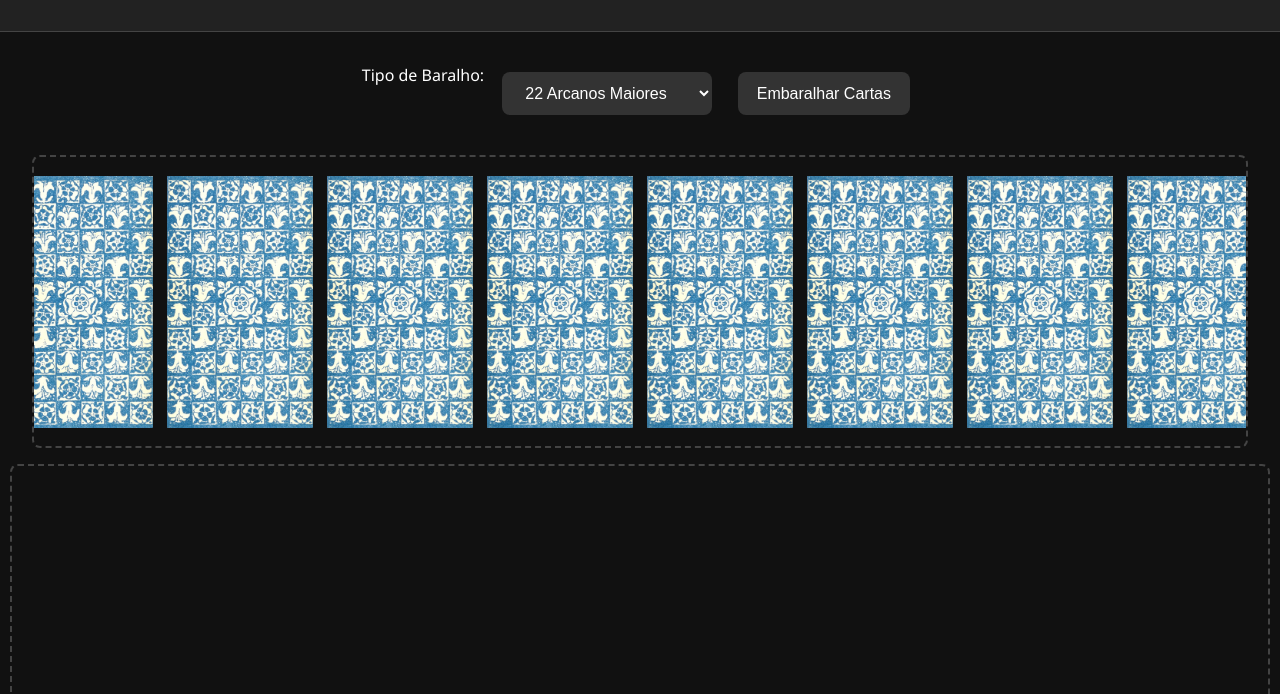
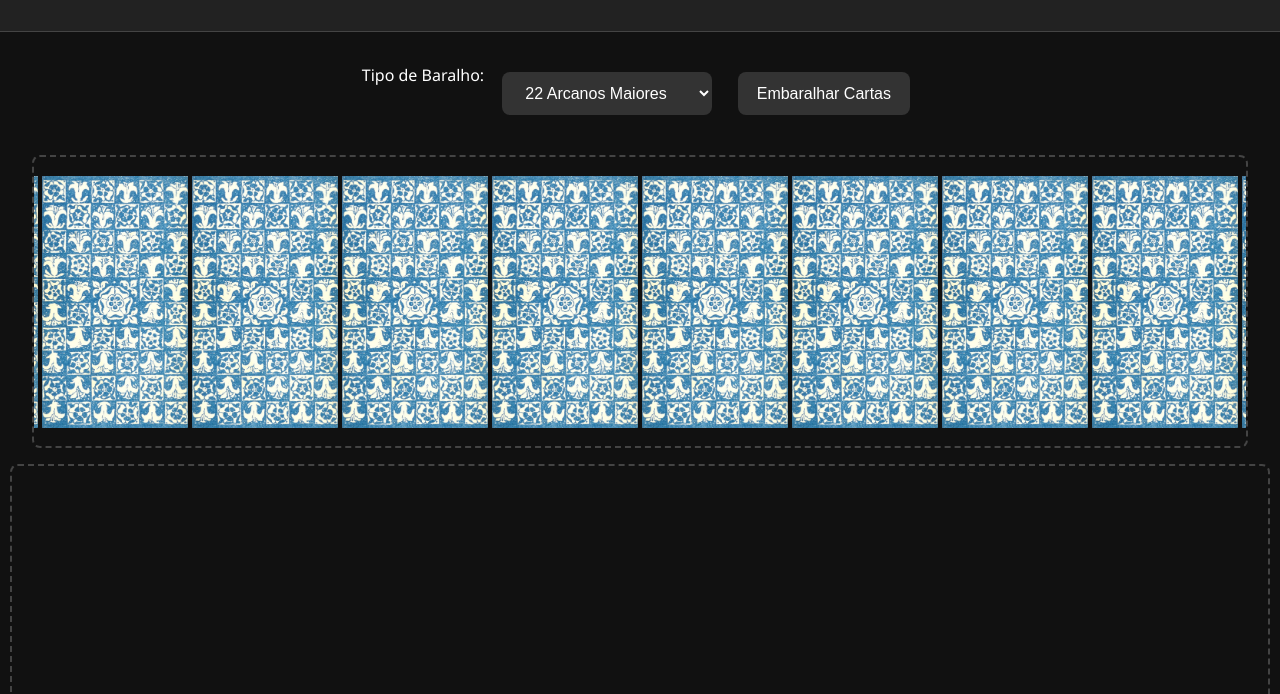
Before and after one commit to mimnz/tarot_online, a plain HTML site: page index.html in a window 1280 px wide. Shown: the part 106-800 px from the top of the page. Drawn offline with Linux system fonts and the light colour scheme.

Commit message:
Update style.css

```diff
--- a/style.css
+++ b/style.css
@@ -85,14 +85,14 @@
     overflow: hidden;
     justify-content: center; /* Centraliza as cartas */
     padding: 1rem;
-    gap: 10px; /* Espaço entre as cartas */
+    gap: -45px; /* Espaço entre as cartas */
     border: 2px dashed #444;
     border-radius: 8px;
     min-height: 280px; /* Altura mínima para mostrar as cartas */
     margin: 1rem auto;
     max-width: 95%; /* Limita a largura para centralizar melhor */
     box-sizing: border-box;
-    overflow-x: auto;
+    overflow: hidden;
     position: relative;
     flex-wrap: nowrap;
 }
```
